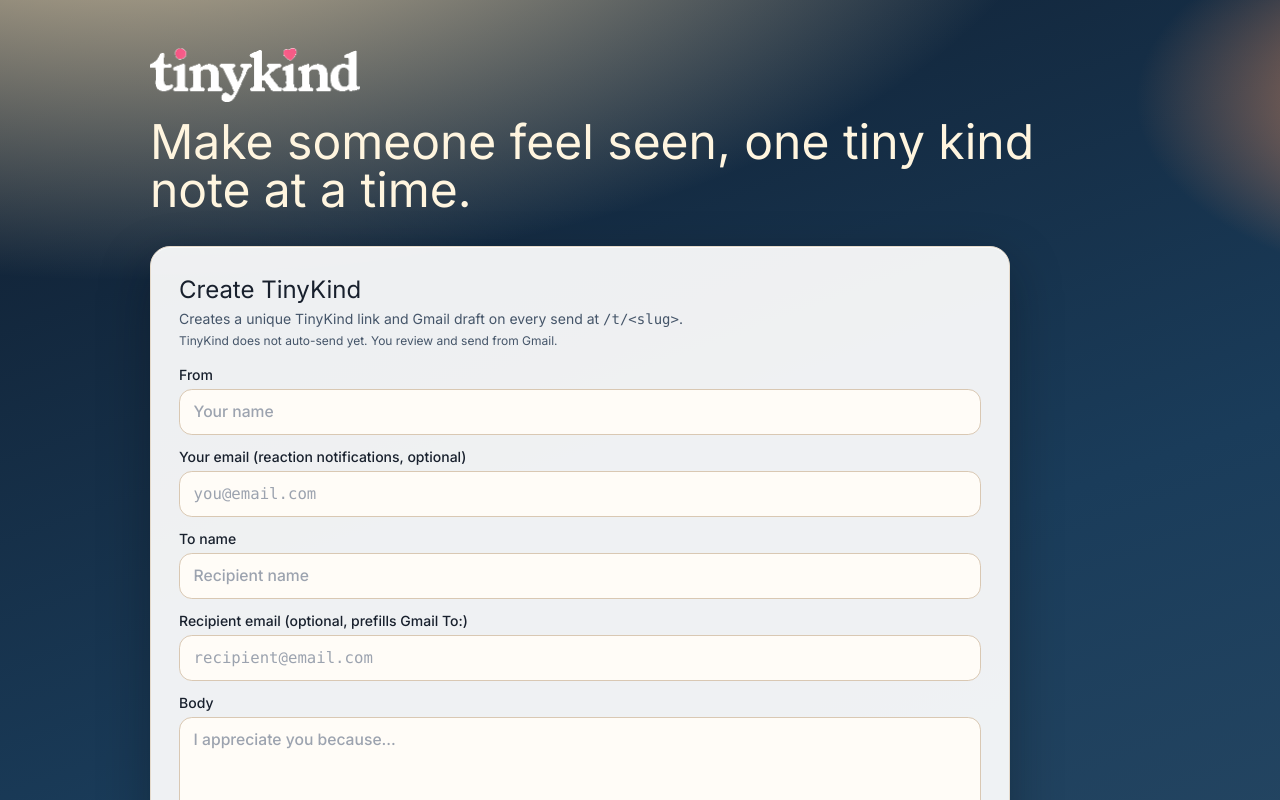
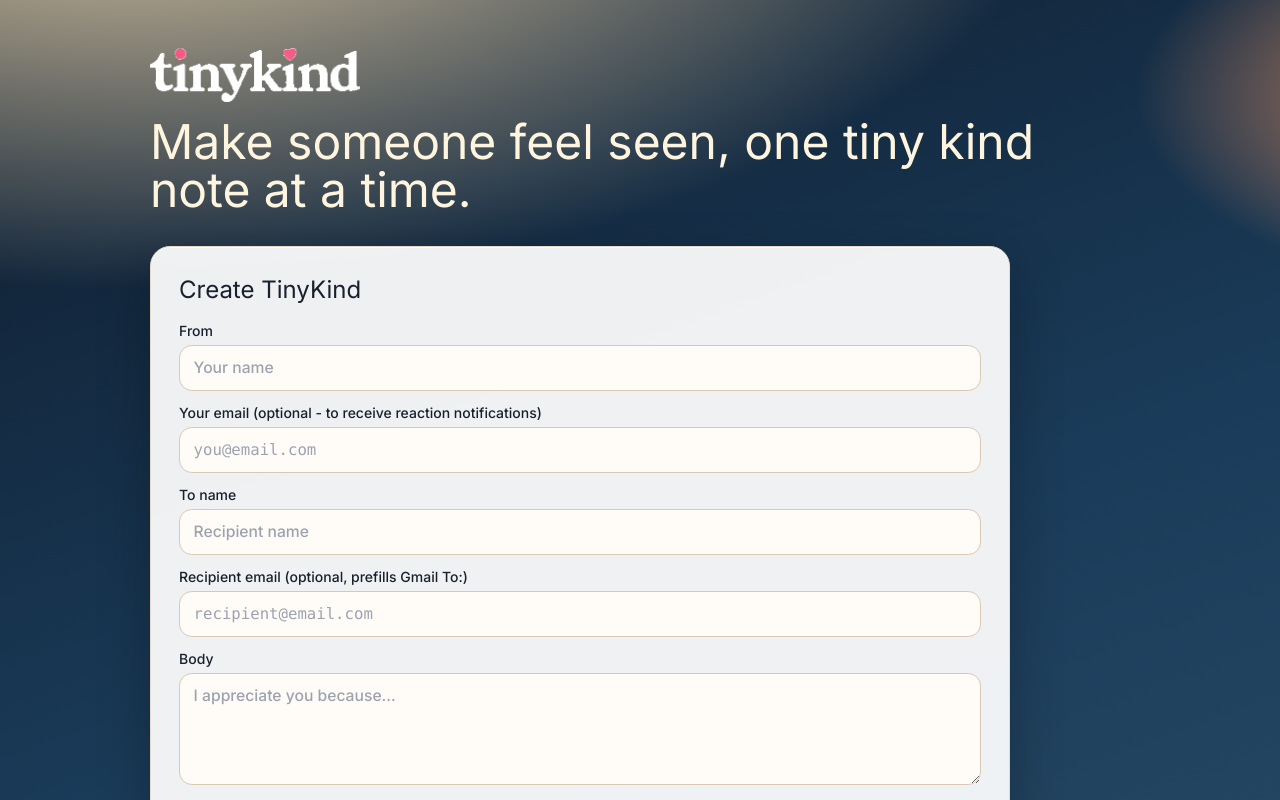
Before and after one commit to alferrante/tinykind, a Next.js app: page / in a window 1280 px wide. Shown: the top 800 px of the page. Built offline with nearby package versions, Linux system fonts and the light colour scheme.

Commit message:
Avoid duplicate greeting in email drafts and update sender email label

```diff
--- a/src/app/api/send/route.ts
+++ b/src/app/api/send/route.ts
@@ -22,15 +22,11 @@ function buildShareEmail(senderName: string, recipientName: string, noteBody: st
   preview: string;
 } {
   const subject = `A TinyKind from ${senderName}`;
-  const body = [
-    `Hi ${recipientName},`,
-    "",
-    noteBody,
-    "",
-    `Open your TinyKind: ${messageUrl}`,
-    "",
-    "Made with tinykind",
-  ].join("\n");
+  const hasGreeting = /^(hi|hey|dear)\b/i.test(noteBody.trim());
+  const bodyLines = hasGreeting
+    ? [noteBody, "", `Open your TinyKind: ${messageUrl}`, "", "Made with tinykind"]
+    : [`Hi ${recipientName},`, "", noteBody, "", `Open your TinyKind: ${messageUrl}`, "", "Made with tinykind"];
+  const body = bodyLines.join("\n");
   const preview = `${noteBody}\n\n${messageUrl}`;
   return { subject, body, preview };
 }
--- a/src/components/CreateTinyKindCard.tsx
+++ b/src/components/CreateTinyKindCard.tsx
@@ -85,13 +85,6 @@ export default function CreateTinyKindCard() {
       <div className="mb-4 flex items-center justify-between gap-4">
         <div>
           <h2 className="text-2xl leading-tight">Create TinyKind</h2>
-          <p className="mt-1 text-sm text-[var(--ink-soft)]">
-            Creates a unique TinyKind link and Gmail draft on every send at{" "}
-            <span className="mono">/t/&lt;slug&gt;</span>.
-          </p>
-          <p className="mt-1 text-xs text-[var(--ink-soft)]">
-            TinyKind does not auto-send yet. You review and send from Gmail.
-          </p>
         </div>
       </div>
 
@@ -107,7 +100,7 @@ export default function CreateTinyKindCard() {
         </label>
 
         <label className="grid gap-1 text-sm font-medium">
-          Your email (reaction notifications, optional)
+          Your email (optional - to receive reaction notifications)
           <input
             className="field mono"
             onChange={(event) => setSenderNotifyEmail(event.target.value)}
```
